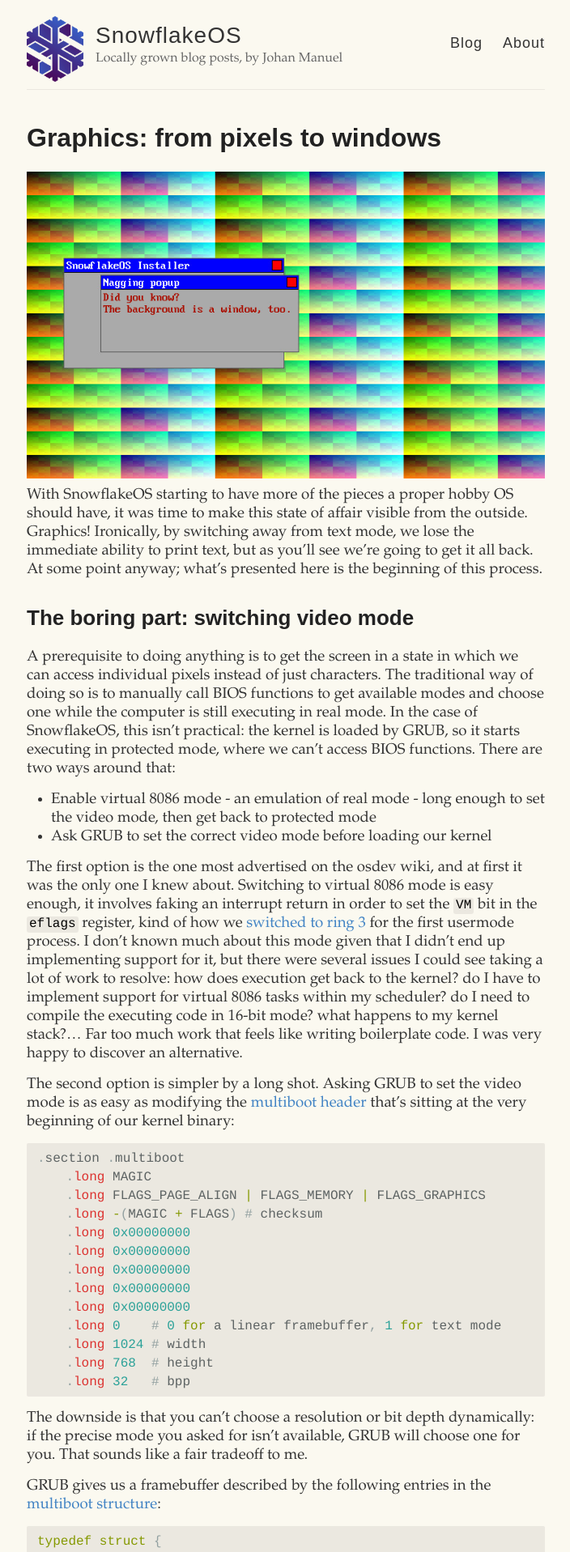
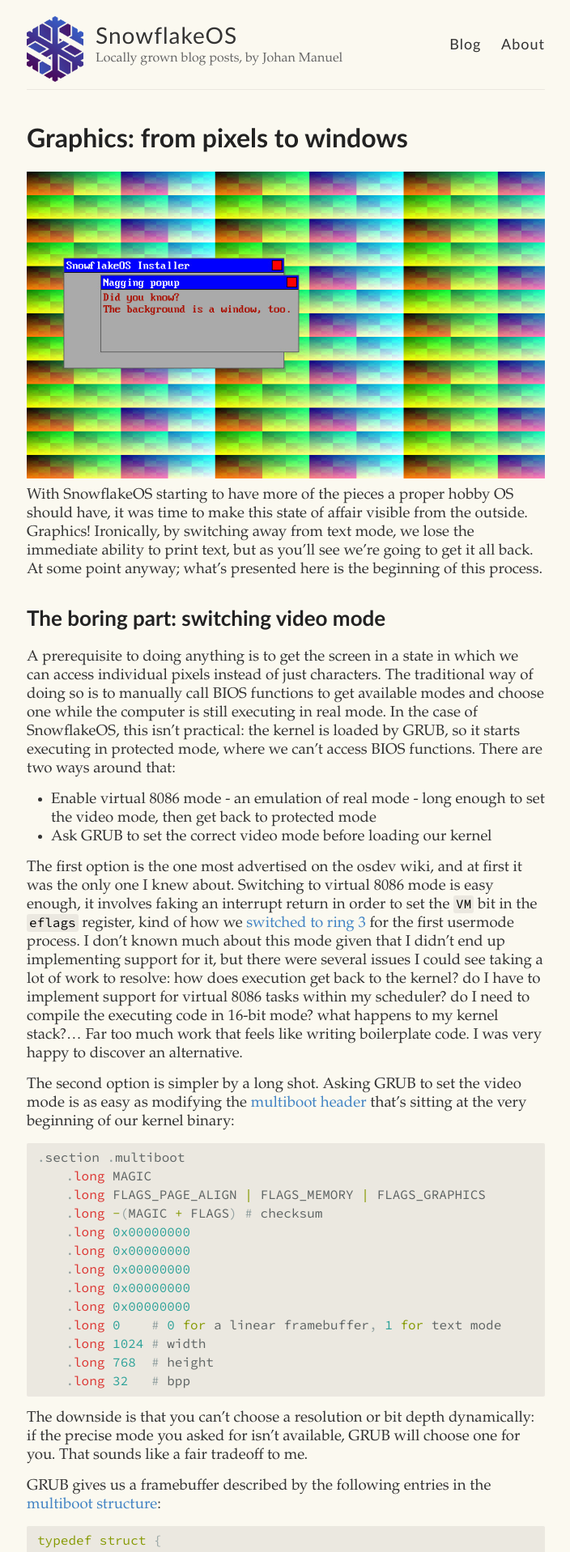
Before and after one commit to 29jm/29jm.github.io, a Jekyll site: the page built from _posts/2019-12-15-window-manager.markdown, in a window 1280 px wide. Shown: the top 1917 px of the page at 81% size, without its empty margins (287-991 px from the left). Built offline with Jekyll 4.4.1, drawn with Linux system fonts in a browser that asks for light colours; some web fonts are replaced.

Commit message:
fonts, third try

```diff
--- a/_layouts/default.html
+++ b/_layouts/default.html
@@ -10,8 +10,9 @@
     <![endif]-->
 
     <link rel="stylesheet" type="text/css" href="{{ site.baseurl }}/style.css" />
-    <link rel="stylesheet" type="text/css" href="https://fonts.googleapis.com/css?family=Avenir" />
-    <link rel="stylesheet" type="text/css" src="https://fonts.googleapis.com/css?family=Source+Code+Pro" />
+    <!-- <link rel="stylesheet" href="https://fonts.googleapis.com/css?family=G" /> -->
+    <link rel="stylesheet" href="https://fonts.googleapis.com/css?family=Source+Code+Pro" />
+    <link rel="stylesheet" href="https://fonts.googleapis.com/css?family=Avenir" />
     <link rel="alternate" type="application/rss+xml" title="{{ site.name }} - {{ site.description }}" href="{{ site.baseurl }}/feed.xml" />
     {% include analytics.html %}
   </head>
--- a/_sass/_variables.scss
+++ b/_sass/_variables.scss
@@ -15,8 +15,8 @@
 $white: #fbf9f0;
 
 // Font stacks
-$helvetica: "Palatino Linotype", Arial;
-$helveticaNeue: "Avenir", Arial;
+$helvetica: "Palatino Linotype", serif;
+$helveticaNeue: "Avenir", "Gill Sans", sans-serif;
 
 // Mobile breakpoints
 @mixin mobile {
```
